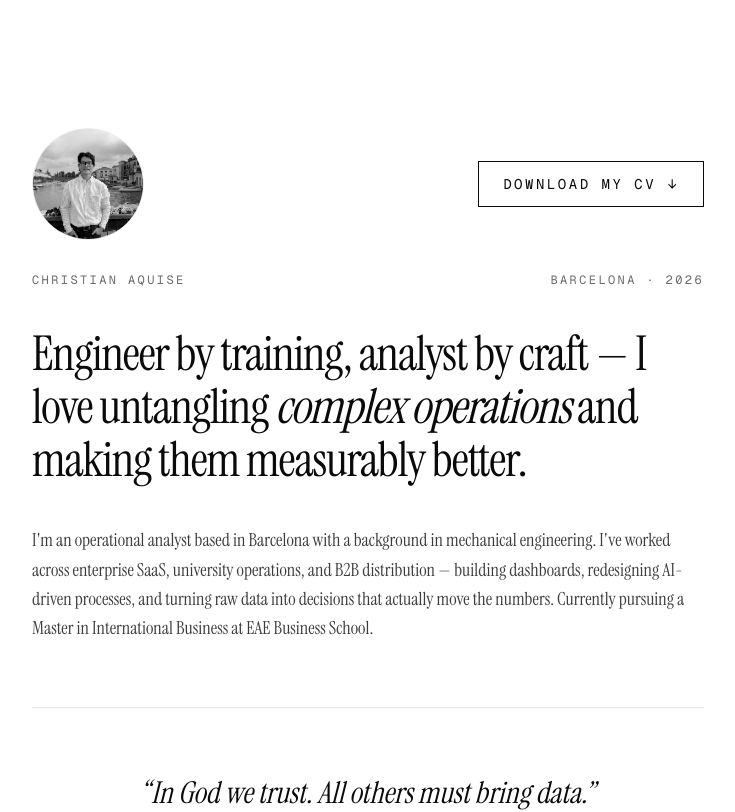
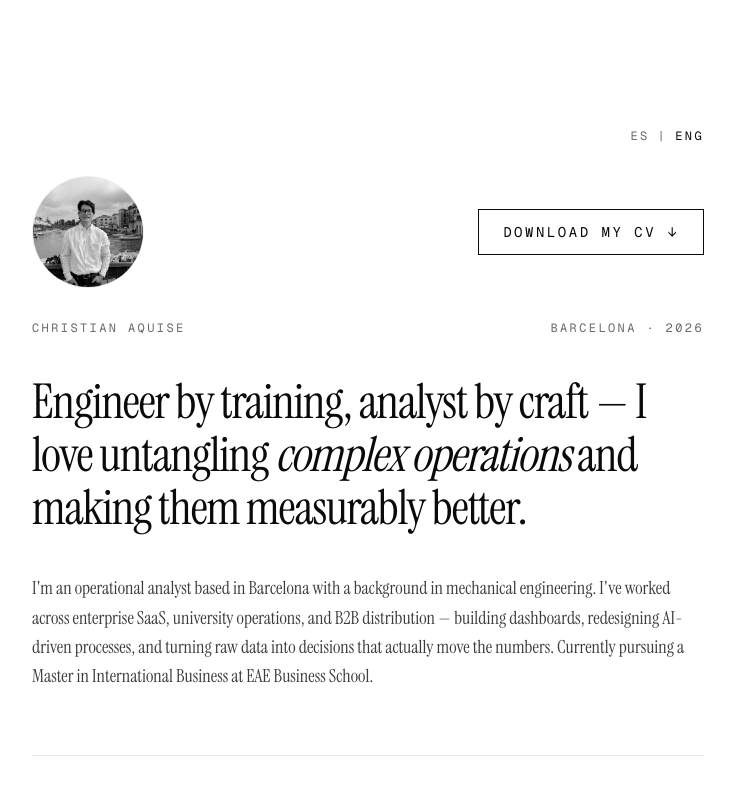
Before and after one commit to christianaquise-os/my-portfolio, a Next.js app: page / in a window 1280 px wide. Shown: the top 812 px of the page, without its empty margins (272-1007 px from the left). Built offline with nearby package versions, Linux system fonts and the light colour scheme.

Commit message:
Add ES/EN language toggle

```diff
--- a/app/page.tsx
+++ b/app/page.tsx
@@ -1,11 +1,117 @@
+"use client";
+
+import { useState } from "react";
+
+const translations = {
+  en: {
+    location: "Barcelona · 2026",
+    heroPrefix: "Engineer by training, analyst by craft — I love untangling ",
+    heroEmphasis: "complex operations",
+    heroSuffix: " and making them measurably better.",
+    description:
+      "I'm an operational analyst based in Barcelona with a background in mechanical engineering. I've worked across enterprise SaaS, university operations, and B2B distribution — building dashboards, redesigning AI-driven processes, and turning raw data into decisions that actually move the numbers. Currently pursuing a Master in International Business at EAE Business School.",
+    cvLabel: "Download my CV",
+    quote:
+      "\u201CIn God we trust. All others must bring data.\u201D",
+    quoteAuthor: "— W. Edwards Deming",
+    rolesHeader: "What I Am",
+    roles: [
+      {
+        title: "Engineer",
+        description:
+          "Mechanical engineer by training (PUCP). I think in systems, trade-offs, and root causes — the kind of structured thinking that holds up when problems get messy.",
+      },
+      {
+        title: "Analyst",
+        description:
+          "I turn messy operational and commercial data into clear, fact-based stories. Power BI, SQL, Python — whichever the question demands.",
+      },
+      {
+        title: "Consultant",
+        description:
+          "I diagnose how operations actually run and drive measurable improvements — from SaaS deployments to AI-powered CX redesigns. Numbers, not opinions.",
+      },
+    ],
+    contactHeader: "Elsewhere",
+    emailLabel: "Email",
+    linkedinLabel: "LinkedIn",
+  },
+  es: {
+    location: "Barcelona · 2026",
+    heroPrefix: "Ingeniero de formación, analista por oficio — me encanta desentrañar ",
+    heroEmphasis: "operaciones complejas",
+    heroSuffix: " y mejorarlas de forma medible.",
+    description:
+      "Soy analista de operaciones en Barcelona con formación en ingeniería mecánica. He trabajado en SaaS empresarial, operaciones universitarias y distribución B2B — construyendo dashboards, rediseñando procesos con IA y convirtiendo datos en bruto en decisiones que realmente mueven los números. Actualmente curso un Máster en Negocios Internacionales en EAE Business School.",
+    cvLabel: "Descargar mi CV",
+    quote:
+      "\u201CEn Dios confiamos. Los demás, que traigan datos.\u201D",
+    quoteAuthor: "— W. Edwards Deming",
+    rolesHeader: "Lo que soy",
+    roles: [
+      {
+        title: "Ingeniero",
+        description:
+          "Ingeniero mecánico de formación (PUCP). Pienso en sistemas, compromisos y causas raíz — el tipo de razonamiento estructurado que aguanta cuando los problemas se complican.",
+      },
+      {
+        title: "Analista",
+        description:
+          "Convierto datos operativos y comerciales desordenados en historias claras y basadas en hechos. Power BI, SQL, Python — la herramienta que pida la pregunta.",
+      },
+      {
+        title: "Consultor",
+        description:
+          "Diagnostico cómo funcionan realmente las operaciones e impulso mejoras medibles — desde despliegues de SaaS hasta rediseños de CX con IA. Números, no opiniones.",
+      },
+    ],
+    contactHeader: "También en",
+    emailLabel: "Correo",
+    linkedinLabel: "LinkedIn",
+  },
+};
+
 export default function Home() {
+  const [lang, setLang] = useState<"en" | "es">("en");
+  const t = translations[lang];
+
   return (
     <main className="min-h-screen px-6 py-20 md:py-32">
       <div className="mx-auto max-w-2xl">
+        {/* Language toggle */}
+        <div
+          className="reveal flex justify-end font-[family-name:var(--font-mono)] text-xs uppercase tracking-[0.2em]"
+          style={{ animationDelay: "0ms" }}
+        >
+          <button
+            onClick={() => setLang("es")}
+            className={
+              lang === "es"
+                ? "text-foreground"
+                : "text-muted hover:text-foreground transition-colors"
+            }
+            aria-label="Cambiar a español"
+          >
+            ES
+          </button>
+          <span className="mx-2 text-muted">|</span>
+          <button
+            onClick={() => setLang("en")}
+            className={
+              lang === "en"
+                ? "text-foreground"
+                : "text-muted hover:text-foreground transition-colors"
+            }
+            aria-label="Switch to English"
+          >
+            ENG
+          </button>
+        </div>
+
         {/* Portrait + CV button on opposite corners */}
         <div
-          className="reveal flex flex-wrap items-center justify-between gap-4"
-          style={{ animationDelay: "0ms" }}
+          className="reveal mt-8 flex flex-wrap items-center justify-between gap-4"
+          style={{ animationDelay: "100ms" }}
         >
           <img
             src="/profile.jpg"
@@ -17,7 +123,7 @@ export default function Home() {
             download
             className="inline-flex items-center gap-3 border border-foreground px-6 py-3 text-sm font-[family-name:var(--font-mono)] uppercase tracking-[0.18em] hover:bg-foreground hover:text-background transition-colors"
           >
-            Download my CV
+            {t.cvLabel}
             <span aria-hidden>↓</span>
           </a>
         </div>
@@ -25,92 +131,81 @@ export default function Home() {
         {/* Header meta */}
         <header
           className="reveal mt-8 flex items-baseline justify-between font-[family-name:var(--font-mono)] text-xs uppercase tracking-[0.2em] text-muted"
-          style={{ animationDelay: "100ms" }}
+          style={{ animationDelay: "200ms" }}
         >
           <span>Christian Aquise</span>
-          <span>Barcelona · 2026</span>
+          <span>{t.location}</span>
         </header>
 
         {/* Hero */}
         <h1
           className="reveal mt-10 text-4xl md:text-5xl leading-[1.1] tracking-tight"
-          style={{ animationDelay: "200ms" }}
+          style={{ animationDelay: "300ms" }}
         >
-          Engineer by training, analyst by craft — I love untangling{" "}
-          <em>complex operations</em> and making them measurably better.
+          {t.heroPrefix}
+          <em>{t.heroEmphasis}</em>
+          {t.heroSuffix}
         </h1>
 
-        {/* Main description */}
+        {/* Description */}
         <p
           className="reveal mt-10 text-lg leading-relaxed text-foreground/80"
-          style={{ animationDelay: "300ms" }}
+          style={{ animationDelay: "400ms" }}
         >
-          I&apos;m an operational analyst based in Barcelona with a background
-          in mechanical engineering. I&apos;ve worked across enterprise SaaS,
-          university operations, and B2B distribution — building dashboards,
-          redesigning AI-driven processes, and turning raw data into decisions
-          that actually move the numbers. Currently pursuing a Master in
-          International Business at EAE Business School.
+          {t.description}
         </p>
 
         <hr
           className="reveal my-16 border-t border-border"
-          style={{ animationDelay: "400ms" }}
+          style={{ animationDelay: "500ms" }}
         />
 
         {/* Quote */}
         <figure
           className="reveal text-center"
-          style={{ animationDelay: "500ms" }}
+          style={{ animationDelay: "600ms" }}
         >
           <blockquote className="text-2xl md:text-3xl italic leading-snug">
-            &ldquo;In God we trust. All others must bring data.&rdquo;
+            {t.quote}
           </blockquote>
           <figcaption className="mt-6 font-[family-name:var(--font-mono)] text-xs uppercase tracking-[0.2em] text-muted">
-            — W. Edwards Deming
+            {t.quoteAuthor}
           </figcaption>
         </figure>
 
         <hr
           className="reveal my-16 border-t border-border"
-          style={{ animationDelay: "600ms" }}
+          style={{ animationDelay: "700ms" }}
         />
 
-        {/* Three roles */}
-        <section className="reveal" style={{ animationDelay: "700ms" }}>
+        {/* Roles */}
+        <section className="reveal" style={{ animationDelay: "800ms" }}>
           <div className="flex items-baseline justify-between font-[family-name:var(--font-mono)] text-xs uppercase tracking-[0.2em] text-muted">
-            <span>What I Am</span>
+            <span>{t.rolesHeader}</span>
             <span>03</span>
           </div>
 
           <ol className="mt-10 space-y-10">
-            <Role
-              n="01"
-              title="Engineer"
-              description="Mechanical engineer by training (PUCP). I think in systems, trade-offs, and root causes — the kind of structured thinking that holds up when problems get messy."
-            />
-            <Role
-              n="02"
-              title="Analyst"
-              description="I turn messy operational and commercial data into clear, fact-based stories. Power BI, SQL, Python — whichever the question demands."
-            />
-            <Role
-              n="03"
-              title="Consultant"
-              description="I diagnose how operations actually run and drive measurable improvements — from SaaS deployments to AI-powered CX redesigns. Numbers, not opinions."
-            />
+            {t.roles.map((role, i) => (
+              <Role
+                key={i}
+                n={String(i + 1).padStart(2, "0")}
+                title={role.title}
+                description={role.description}
+              />
+            ))}
           </ol>
         </section>
 
         <hr
           className="reveal my-16 border-t border-border"
-          style={{ animationDelay: "800ms" }}
+          style={{ animationDelay: "900ms" }}
         />
 
         {/* Contact */}
-        <section className="reveal" style={{ animationDelay: "900ms" }}>
+        <section className="reveal" style={{ animationDelay: "1000ms" }}>
           <div className="font-[family-name:var(--font-mono)] text-xs uppercase tracking-[0.2em] text-muted">
-            Elsewhere
+            {t.contactHeader}
           </div>
           <ul className="mt-6 flex flex-wrap gap-x-8 gap-y-2 text-lg">
             <li>
@@ -118,7 +213,7 @@ export default function Home() {
                 href="mailto:christian.aquise@gmail.com"
                 className="underline decoration-border underline-offset-4 hover:decoration-foreground transition-all"
               >
-                Email
+                {t.emailLabel}
               </a>
             </li>
             <li>
@@ -126,7 +221,7 @@ export default function Home() {
                 href="https://www.linkedin.com/in/christianaquise/"
                 className="underline decoration-border underline-offset-4 hover:decoration-foreground transition-all"
               >
-                LinkedIn
+                {t.linkedinLabel}
               </a>
             </li>
           </ul>
```
